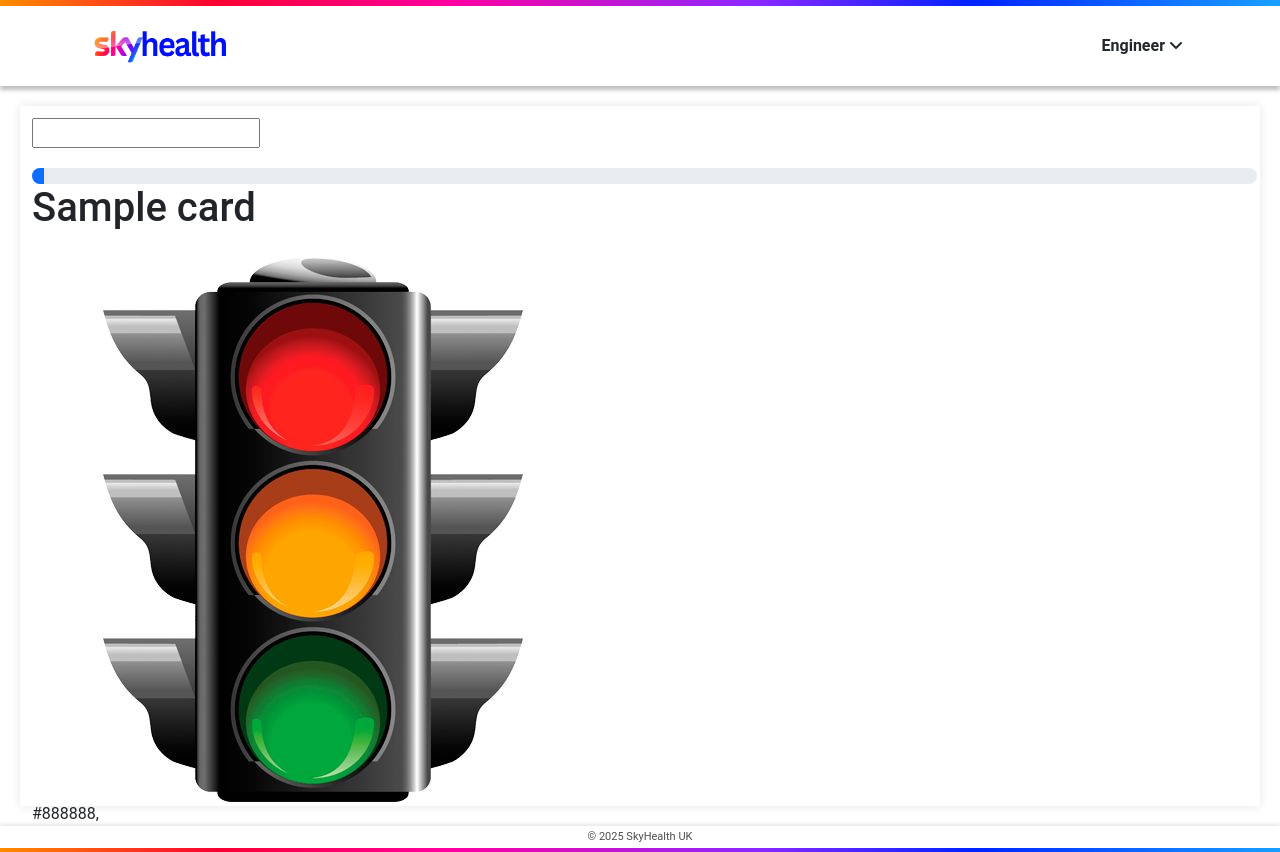
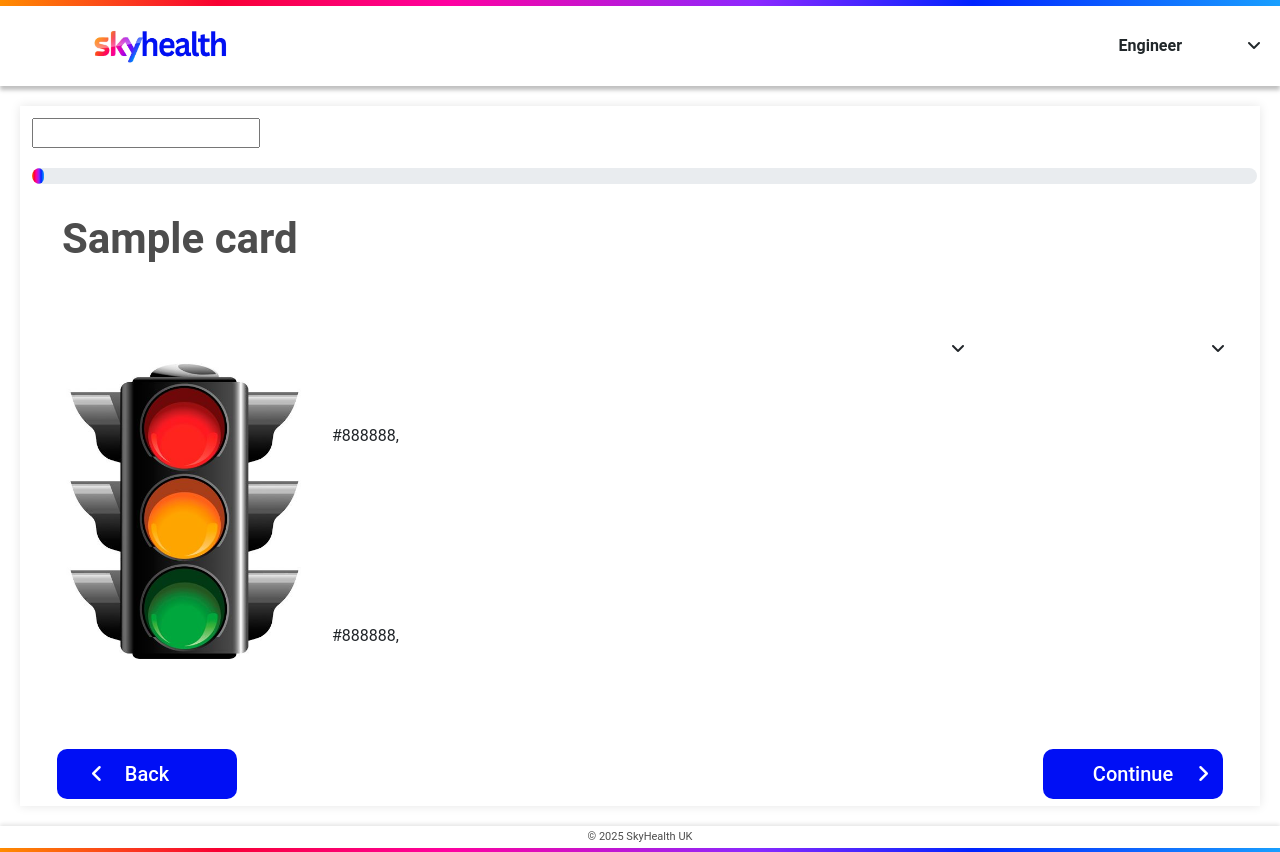
Before and after one commit to maibucheeri18/skyHealth, a Django app: template healthCheck/templates/healthcheckForm.html in a window 1280 px wide. Run offline with Django 5.2, Linux system fonts and the light colour scheme; the template is opened without the code that fills it: most values are stand-ins (such as "Sample title", 1, 10 or a date in 2020); form fields are guessed from the names that the template uses.

Commit message:
Update healthcheck.css to seperate the css styling of each page with headings to help divide the stylesheet
Main styling  updates are for the following pages:
- healthCheckForm.html
- chooseSession.html
- chooseTeam.html

```diff
--- a/healthCheck/static/healthcheck.css
+++ b/healthCheck/static/healthcheck.css
@@ -34,6 +34,8 @@ main {
     padding: 20px;
     overflow: hidden;
 }
+
+/* START PAGE & CLOSING PAGE  STYLING*/
 
 /* styles the box shadow around the container. used in following pages:
    - startPage
@@ -119,7 +121,7 @@ main {
     display: flex;
     justify-content: center;
     gap: 20px;
-    margin-bottom: 240px;
+    margin-bottom: 240px;;
 }
 
 /* styling of the start page button */
@@ -135,7 +137,7 @@ main {
     font-weight: 500;
     position: relative;
     bottom: 15px;
-    right: 40px;
+    margin-right: 25px;
     text-align: center;
 }
 
@@ -168,24 +170,19 @@ main {
 .logOff-button{
     color: var(--sky-primary-blue);
     border: 2px solid var(--sky-primary-blue);
-    background: white;
-
+    background-color: white;
 }
 
 /* hover effect on buttons */
-.start-button:hover{
-    background-color:var(--sky-primary-blue-hover);
-}
-
-.results-button:hover{
+.start-button:hover, .results-button:hover{
     background-color:var(--sky-primary-blue-hover);
 }
 
 .logOff-button:hover{
-    background-color:var(--sky-primary-blue-hover);
+    font-weight: bold;
 }
 
-/* chooseSession styling  */
+/* CHOOSE SESSION & CHOOSE TEAM STYLING  */
 .container {
     display: flex;
     max-width: 1200px;
@@ -267,7 +264,13 @@ main {
     margin-bottom: 25px;
 }
 
-/* Adjust dropdown styles for visibility */
+.choose-arrow-down{
+    position: absolute;
+    right: 350px;
+    top: 480px;
+    transform: translateY(-50%);
+}
+
 .chooseSession-select {
     width: 100%;
     padding: 10px 12px;
@@ -283,13 +286,6 @@ main {
     align-items: center;
     appearance: none;
     height: 60px;
-}
-
-.error-message {
-    color: red;
-    font-size: 14px;
-    margin-top: 8px;
-    display: none;
 }
 
 .chooseTeam-button{
@@ -315,7 +311,6 @@ main {
     margin-bottom: 25px;
 }
 
-/* Adjust dropdown styles for visibility */
 .chooseTeam-select {
     width: 100%;
     padding: 10px 12px;
@@ -332,3 +327,157 @@ main {
     appearance: none;
     height: 60px;
 }
+
+/* HEALTHCHECK FORM STYLING */
+
+.content-wrapper {
+    display: flex;
+    justify-content: space-between;
+    margin-top: 30px;
+}
+
+.left-container, .right-container{
+    flex: 1;
+    display: flex;
+    flex-direction: column;
+}
+
+.trafficLight-image{
+    width: 300px;
+    height: auto;
+    margin-top: 60px;
+}
+
+.button-container {
+    display: flex;
+    justify-content: space-between;
+    margin-top: auto;
+    padding-top: 90px;
+}
+
+.HC-back-button, .HC-continue-button {
+    width: 180px;
+    padding: 10px 0px;
+    color: white;
+    border: none;
+    border-radius: 10px;
+    background-color: var(--sky-primary-blue);
+    cursor: pointer;
+    font-size: 20px;
+    font-weight: 500;
+    text-align: center;
+    margin-bottom: 15px;
+}
+
+.HC-continue-button{
+    margin-right: 25px;
+    position: relative;
+}
+
+.HC-back-button{
+    margin-left: 25px;
+    position: relative;
+}
+
+.HC-continue-button .arrow-right {
+    position: absolute;
+    right: 15px;
+    top: 50%;
+    transform: translateY(-50%);
+}
+
+.HC-back-button .arrow-left {
+    position: absolute;
+    left: 15px;
+    top: 50%;
+    transform: translateY(-50%);
+}
+
+.comment-section textarea{
+    width: 507px;
+    height: 190px;
+    margin-top: 90px;
+    border-radius: 10px;
+    padding: 15px;
+    margin-left: 100px;
+}
+
+.select-wrapper{
+    position: relative;
+    width: 240px;
+}
+
+.select-wrapper select {
+    width: 240px;
+    padding: 10px 12px;
+    text-align: left;
+    background-color: white;
+    border: 1px solid var(--container-outline);
+    border-radius: 5px;
+    cursor: pointer;
+    font-size: 16px;
+    color: var(--form-input-text);
+    display: flex;
+    justify-content: space-between;
+    align-items: center;
+    appearance: none;
+    height: 60px;
+}
+
+.select-options{
+    display: flex;
+    gap: 20px;
+    flex-wrap: wrap;
+    position: relative;
+    top: 55px;
+    margin-left: 104px;
+    bottom: 60px;
+}
+
+.arrow-down{
+    position: absolute;
+    right: 20px;
+    top: 50%;
+    transform: translateY(-50%);
+}
+
+.arrow-left{
+    position: absolute;
+    top: 50%;
+    left: 100%;
+    margin-left: 20px;
+    display: flex;
+    flex-direction: column;
+    justify-content: space-between;
+}
+
+.description {
+    position: relative;
+    top: 60px;
+}
+
+.red-description {
+    position: absolute;
+    bottom: 255px;
+    left: 300px;
+}
+
+.green-description {
+    position: absolute;
+    bottom: 55px;
+    left: 300px;
+}
+
+.card-name{
+    font-size: 42px;
+    font-weight: 700;
+    color: var(--form-input-text);
+    margin-top: 30px;
+    margin-left: 30px;
+}
+
+.sky-gradient {
+    background: var(--sky-gradient);
+    height: 100%;
+    border-radius: 8px;
+}
```
